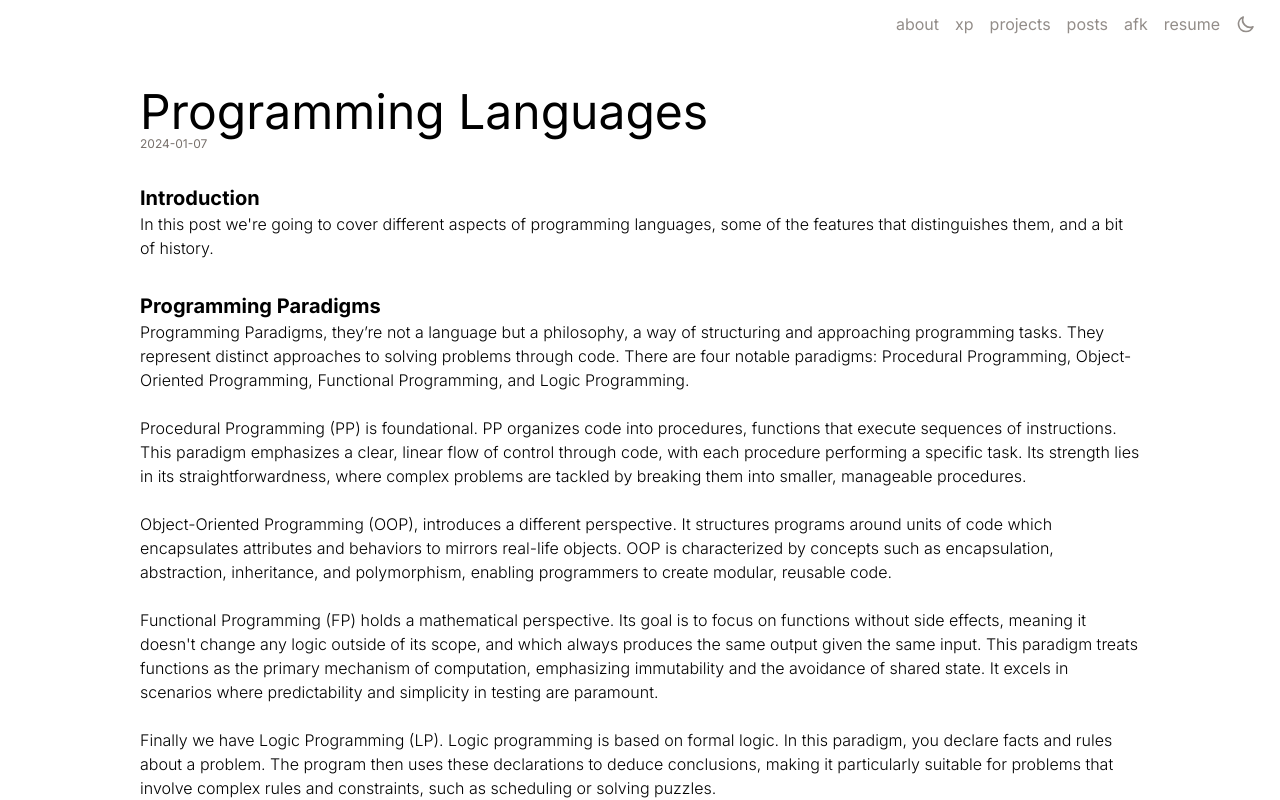
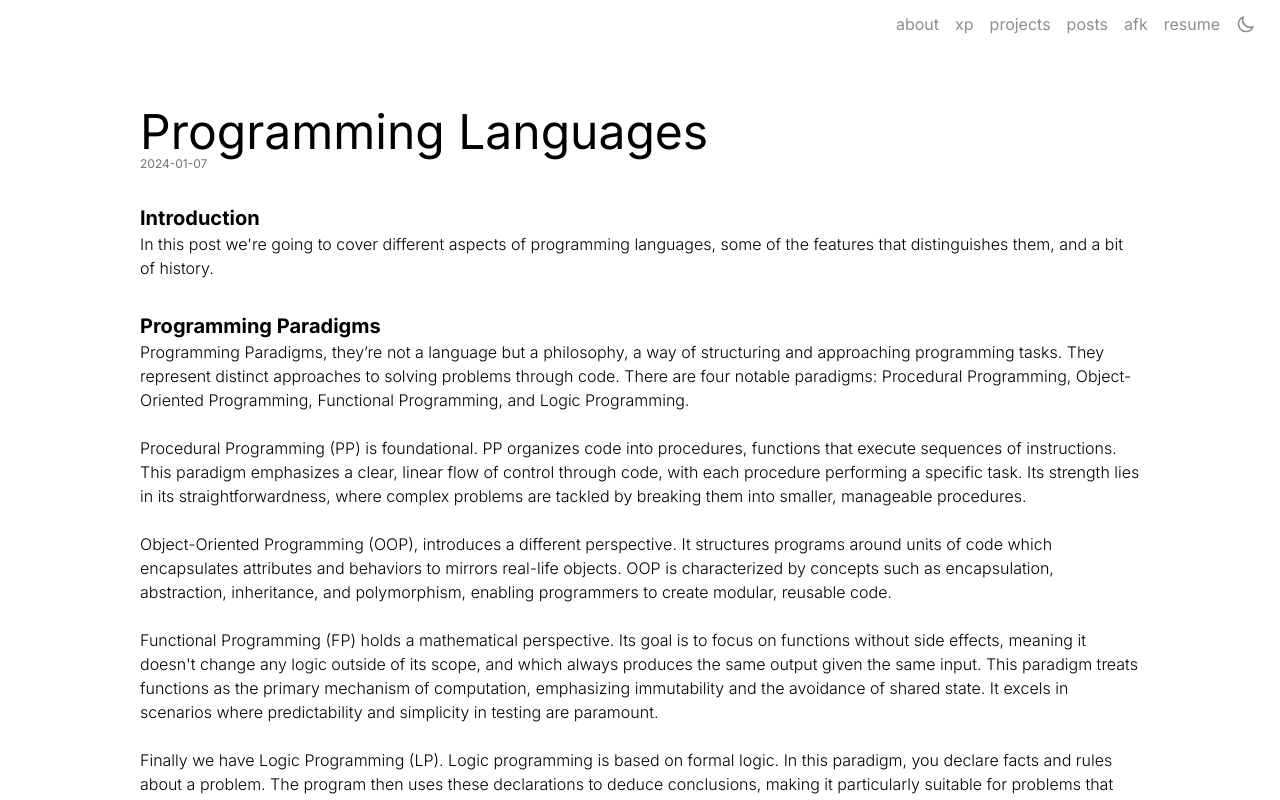
Before and after one commit to petercorrea/petercorrea-v2, a Next.js app: page /posts/programming-languages in a window 1280 px wide. Shown: the top 800 px of the page. Built offline with nearby package versions, Linux system fonts and the light colour scheme.

Commit message:
minor edit

```diff
--- a/app/posts/[title]/page.tsx
+++ b/app/posts/[title]/page.tsx
@@ -146,7 +146,7 @@ export default function Post({
 
   return (
     <Padding>
-      <div className="pb-10">
+      <div className="pt-5 pb-10">
         <article className="w-full  max-w-[1000px]">
           <h1 className="decoration-wavy text-primary text-5xl">
             {post?.title}
```
